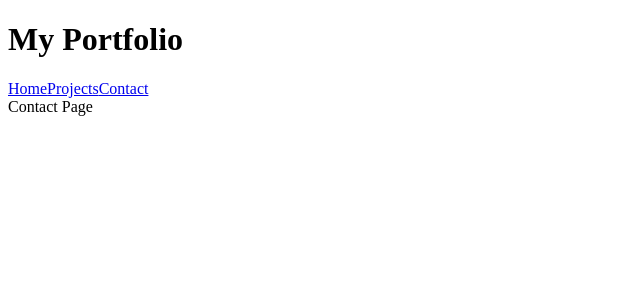
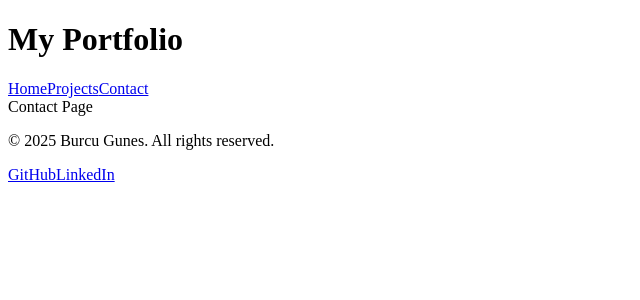
Before and after one commit to burcugns/react-portfolio, a React (Vite) app: page /contact in a window 1280 px wide. Shown: the top 300 px of the page, without its empty margins (0-640 px from the left). Built offline with nearby package versions, Linux system fonts and the light colour scheme.

Commit message:
footer added

```diff
--- a/src/components/Footer.jsx
+++ b/src/components/Footer.jsx
@@ -1,7 +1,22 @@
-import React from "react";
+function Footer() {
+  return (
+    <footer className="footer">
+      <p className="footer-copy">© 2025 Burcu Gunes. All rights reserved.</p>
 
-function Footer() {
-  return <div></div>;
+      <div className="footer-contact">
+        <div className="footer-links">
+          <a href="https://github.com/burcugns" target="_blank">
+            <i className="fab fa-github"></i>
+            GitHub
+          </a>
+          <a href="https://www.linkedin.com/in/burcu-gns/" target="_blank">
+            <i className="fab fa-linkedin"></i>
+            LinkedIn
+          </a>
+        </div>
+      </div>
+    </footer>
+  );
 }
 
 export default Footer;
```
